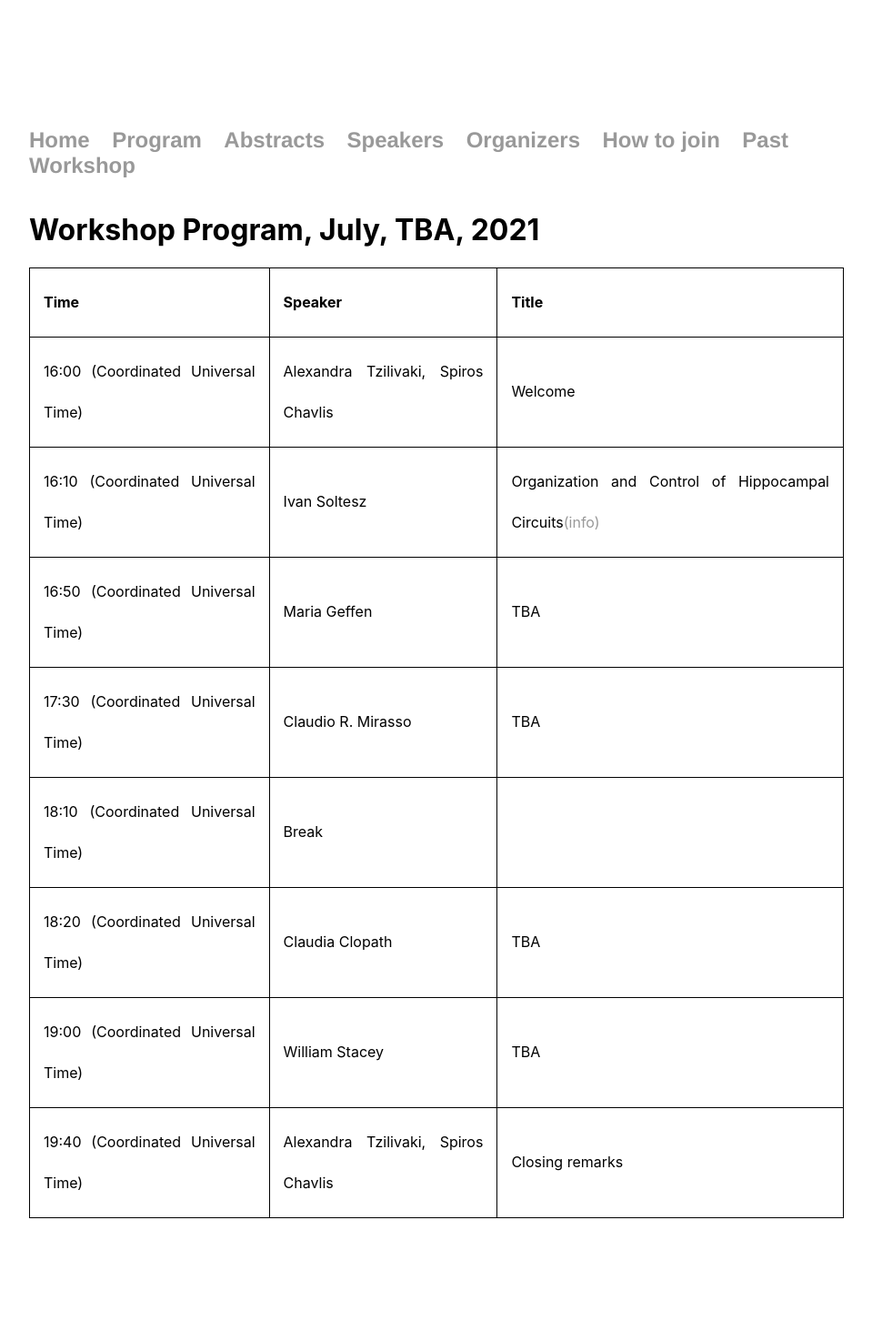
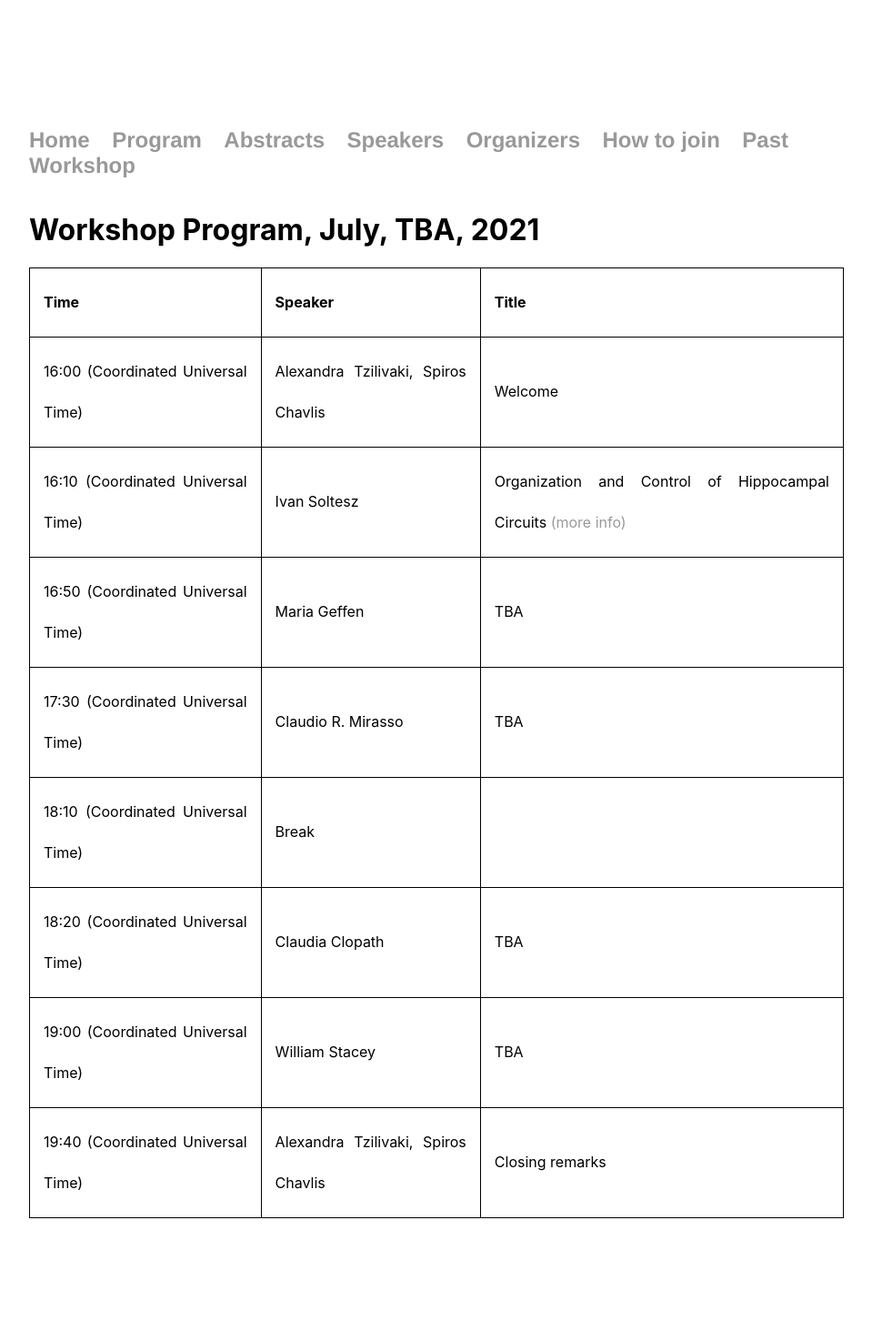
Before and after one commit to spirosChv/ocns2021interneurons, a Jekyll site: the page built from program/index.html, in a window 1280 px wide. Shown: the whole page at 91% size, without its empty margins (160-1119 px from the left). Built offline with Jekyll 4.4.1, drawn with Linux system fonts in a browser that asks for light colours.

Commit message:
Update index.html

```diff
--- a/program/index.html
+++ b/program/index.html
@@ -37,7 +37,7 @@
   <tr>
     <td><script type="text/javascript">localize("06/06/2021 04:10:00 PM"); </script></td>
     <td>Ivan Soltesz</td>
-    <td>Organization and Control of Hippocampal Circuits<a href="/ocns2021interneurons/abstracts">(info)</a></td>
+    <td>Organization and Control of Hippocampal Circuits<a href="/ocns2021interneurons/abstracts"> (more info)</a></td>
   </tr>
   <tr>
     <td><script type="text/javascript">localize("06/06/2021 04:50:00 PM"); </script></td>
```
